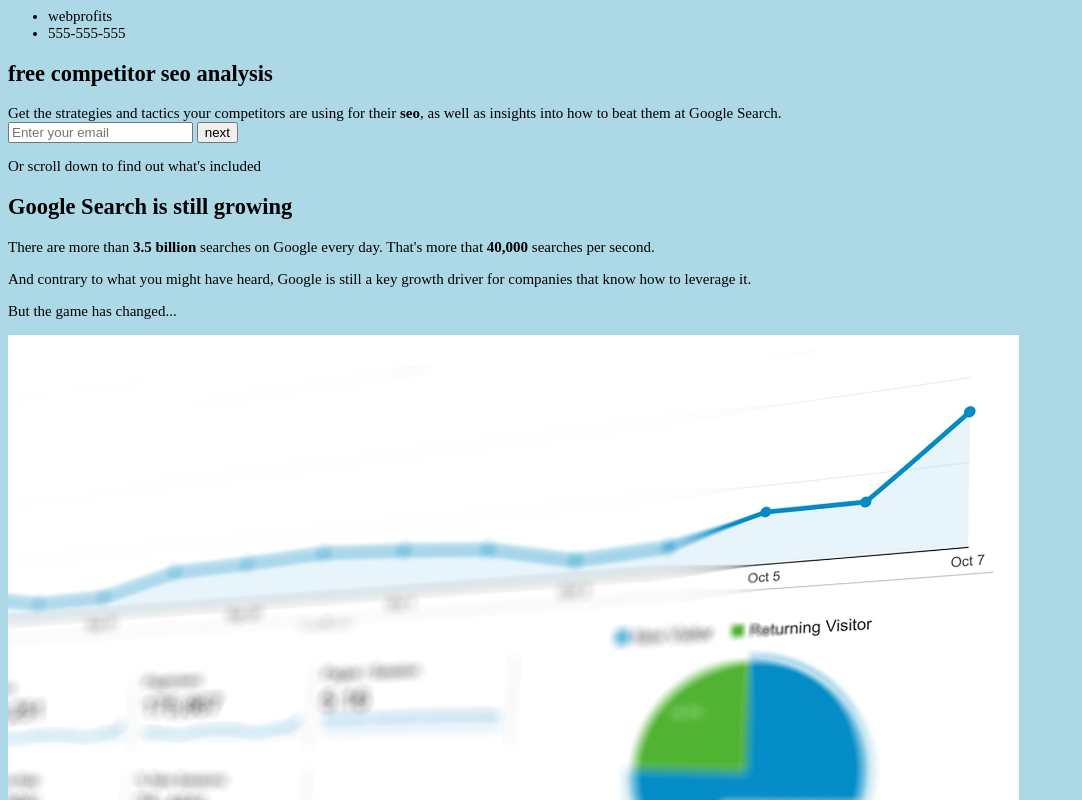
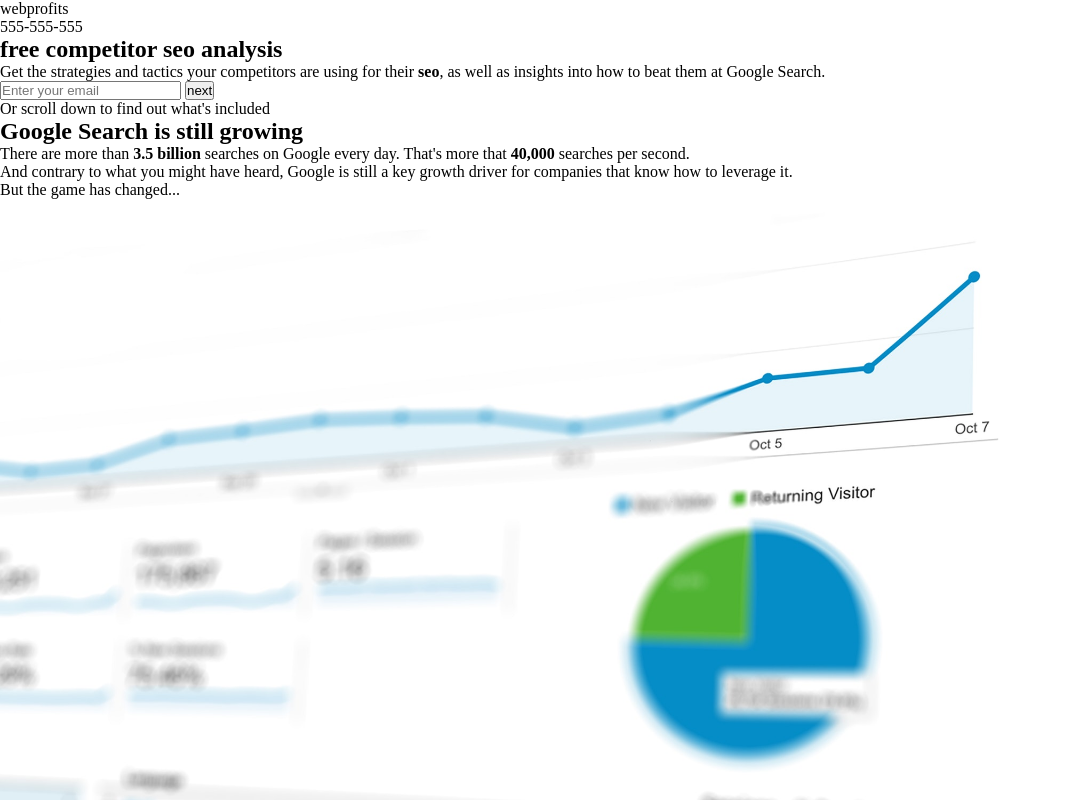
Before and after one commit to kulczynski/webprofitsLandingPage, a website: page src/index.html in a window 1280 px wide. Shown: the top 800 px of the page, without its empty margins (0-1082 px from the left). Drawn offline with nearby package versions, Linux system fonts and the light colour scheme; files that its build step writes are made by us from their sources.

Commit message:
set css reset

```diff
--- a/src/sass/app.scss
+++ b/src/sass/app.scss
@@ -1,4 +1,7 @@
-body {
-    background: lightblue;
-    font-size: 15px;
+@import './variables/_variables.scss';
+
+*, *::after, *::before {
+    box-sizing: border-box;
+    margin: 0;
+    padding: 0;
 }
```
